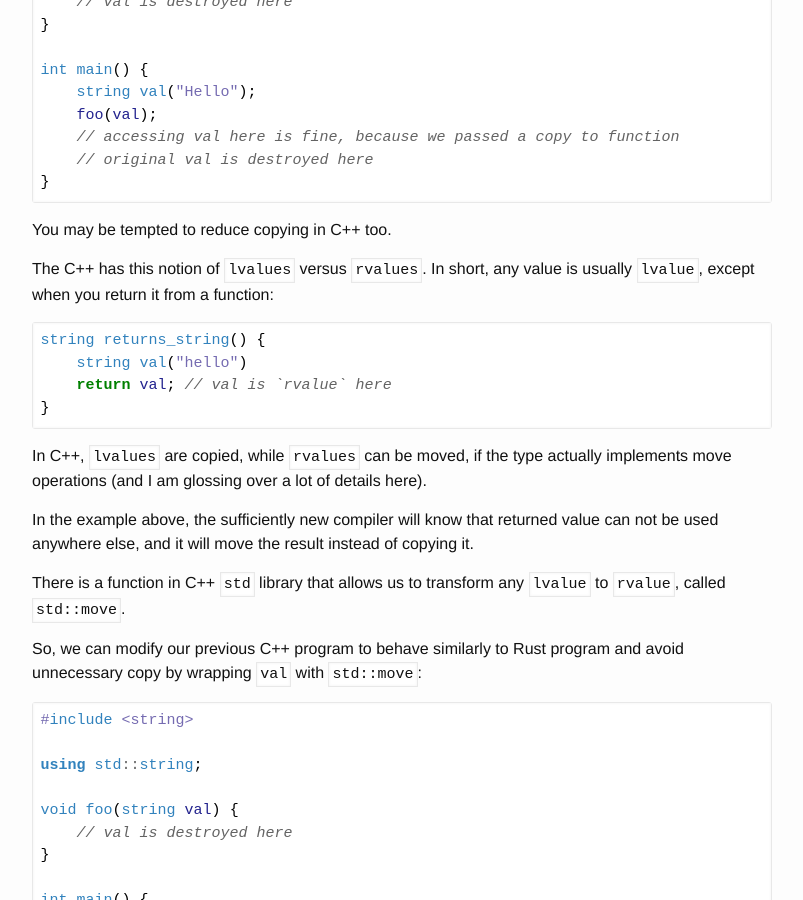
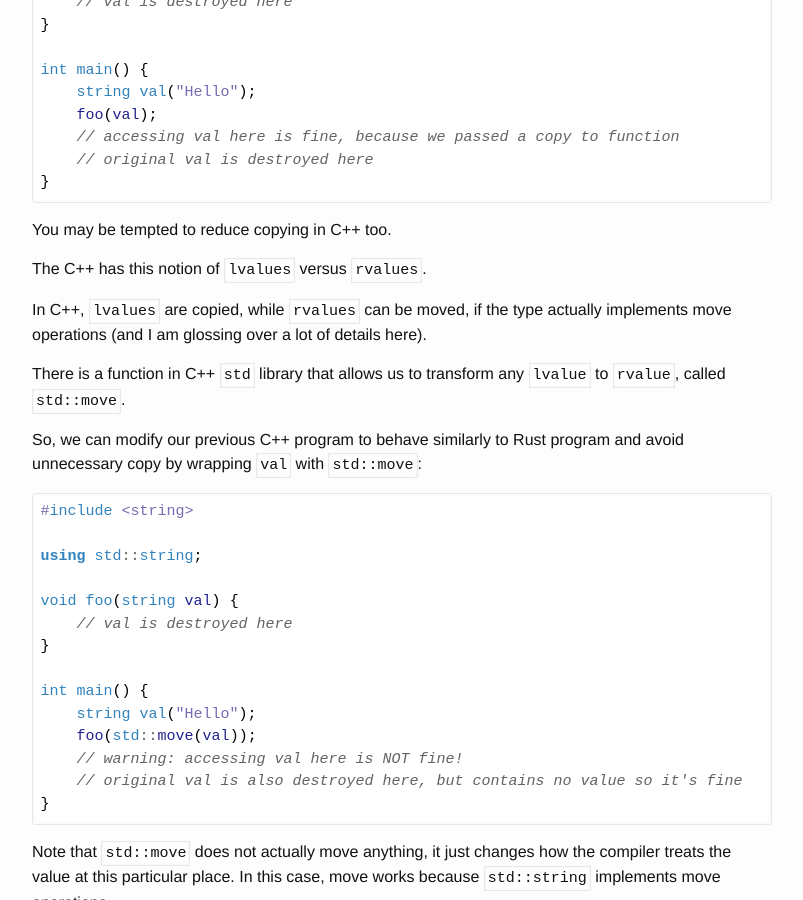
Before and after one commit to Nercury/Nercury.github.io, a Jekyll site: the page built from _posts/2017-01-22-cpp-for-rust-devs.markdown, in a window 1280 px wide and 900 px high, scrolled down 1087 px. Shown: the whole window, without its empty margins (238-1041 px from the left). Built offline with Jekyll 4.4.1, drawn with Linux system fonts in a browser that asks for light colours; nearby versions of some CDN libraries.

Commit message:
Update 2017-01-22-cpp-for-rust-devs.markdown

````diff
--- a/_posts/2017-01-22-cpp-for-rust-devs.markdown
+++ b/_posts/2017-01-22-cpp-for-rust-devs.markdown
@@ -59,23 +59,11 @@ int main() {
 
 You may be tempted to reduce copying in C++ too.
 
-The C++ has this notion of `lvalues` versus `rvalues`. In short, any value is
-usually `lvalue`, except when you return it from a function:
-
-```c++
-string returns_string() {
-    string val("hello")
-    return val; // val is `rvalue` here
-}
-```
+The C++ has this notion of `lvalues` versus `rvalues`.
 
 In C++, `lvalues` are copied, while `rvalues` can be moved, if the type
 actually implements move operations (and I am glossing over a lot of details
 here).
-
-In the example above, the sufficiently new compiler will know that returned
-value can not be used anywhere else, and it will move the result instead of
-copying it.
 
 There is a function in C++ `std` library that allows us to transform any
 `lvalue` to `rvalue`, called `std::move`.
````
